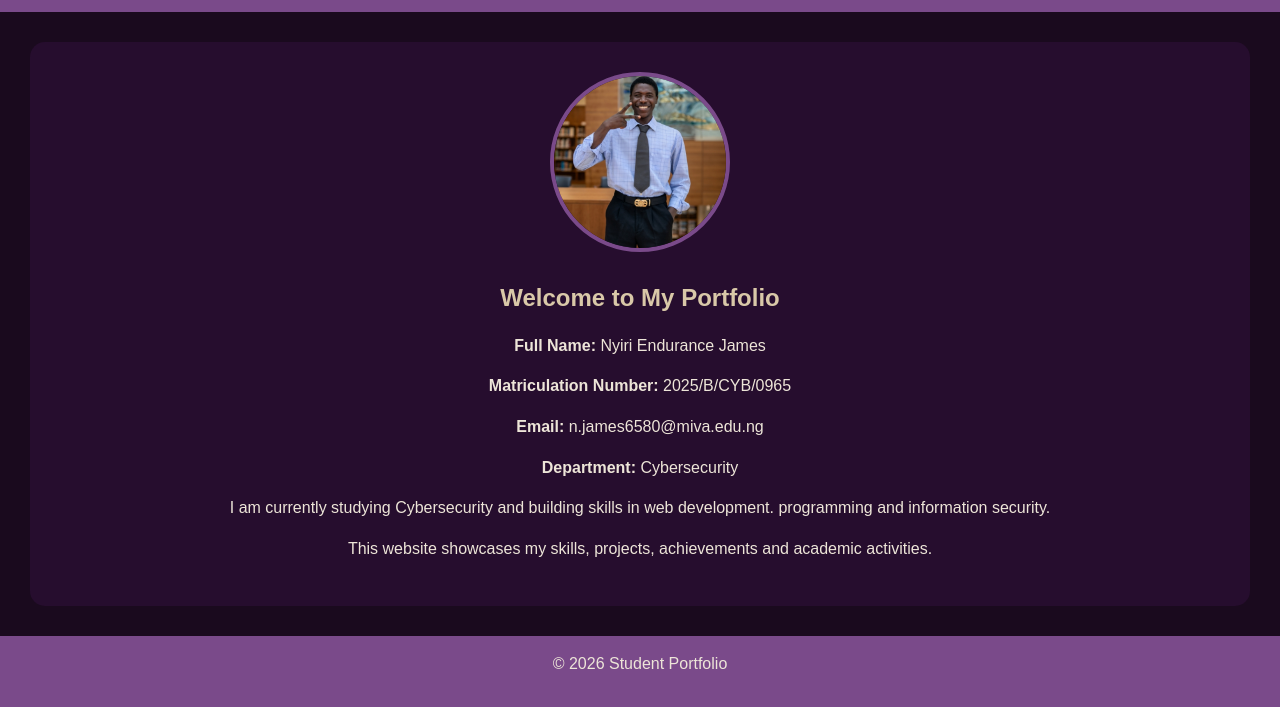
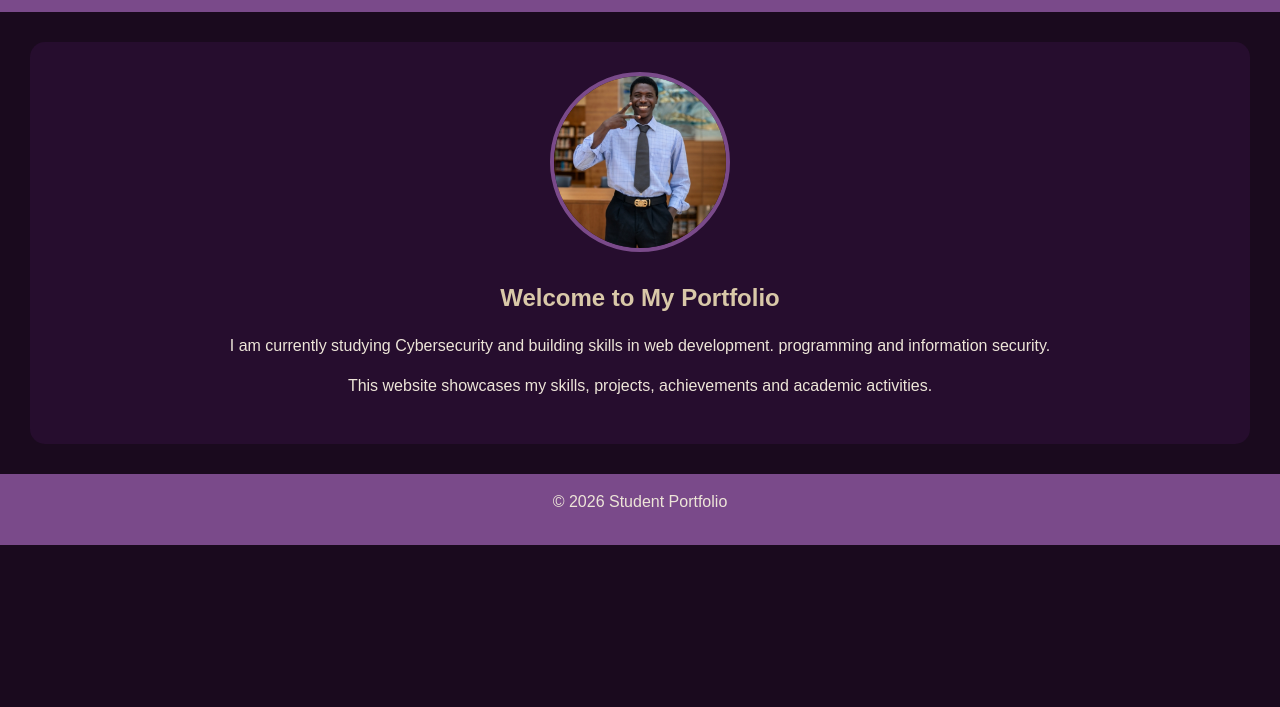
Before and after one commit to Nyiri/Student-portfolio-, a plain HTML site: page index.html in a window 1280 px wide. Shown: the part 126-833 px from the top of the page. After the commit the page ends 800 px from the top, so only its background shows below. Drawn offline with Linux system fonts and the light colour scheme.

Commit message:
Update personal details in index.html
Removed personal information and updated introduction.

```diff
--- a/index.html
+++ b/index.html
@@ -25,12 +25,7 @@
 
     <h2>Welcome to My Portfolio</h2>
 
-<p><strong>Full Name:</strong> Nyiri Endurance James</p>
-<p><strong>Matriculation Number:</strong> 2025/B/CYB/0965</p>
-<p><strong>Email:</strong> n.james6580@miva.edu.ng</p>
-<p><strong>Department:</strong> Cybersecurity</p>
-
-    <p>
+<p>
         I am currently studying
         Cybersecurity and building skills in web development. programming and information security.
     </p>
```
